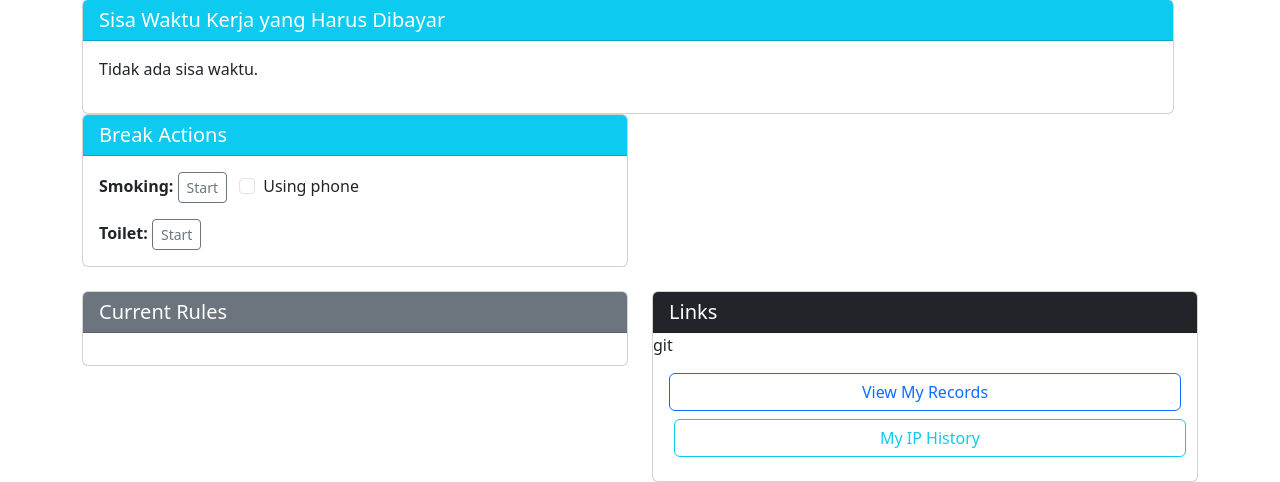
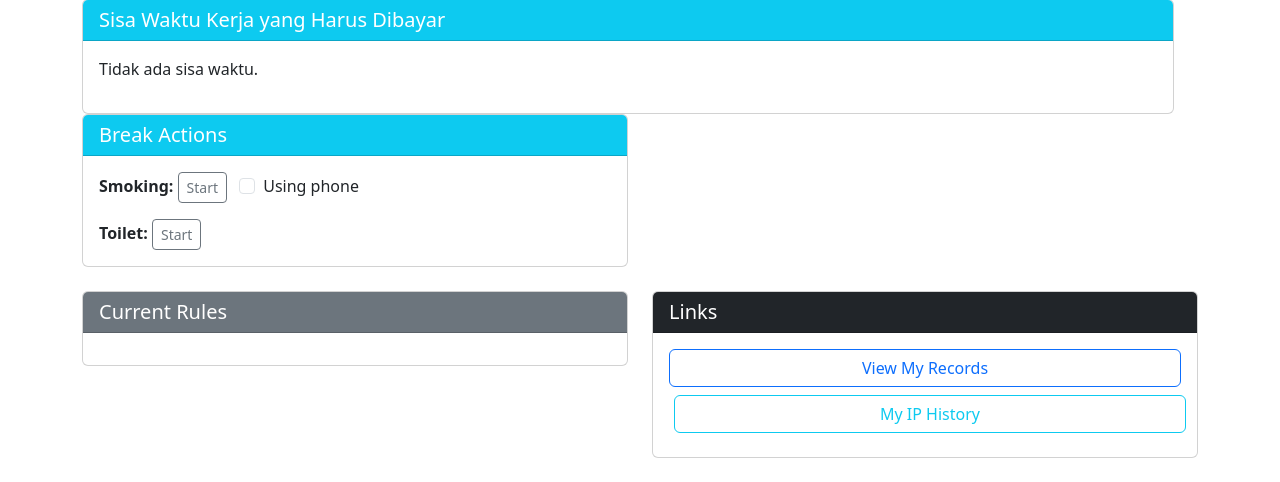
Before and after one commit to epipeliners/attendance-system, a Flask app: template templates/dashboard.html in a window 1280 px wide. Shown: the part 346-828 px from the top of the page. After the commit the page ends 804 px from the top, so only its background shows below. Run offline with Flask 3, Linux system fonts and the light colour scheme; the template is opened without the code that fills it, so the values that code supplies are empty; some libraries are stand-ins or nearby versions.

```diff
--- a/templates/dashboard.html
+++ b/templates/dashboard.html
@@ -188,7 +188,7 @@
                 <div class="card">
                     <div class="card-header bg-dark text-white">
                         <h5 class="mb-0">Links</h5>
-                    </div>git
+                    </div>
                     <div class="card-body">
                         <a href="{{ url_for('records') }}" class="btn btn-outline-primary mb-2 w-100">View My Records</a>
                         <a href="{{ url_for('ip.my_ips') }}" class="btn btn-outline-info mb-2 w-100">
```
